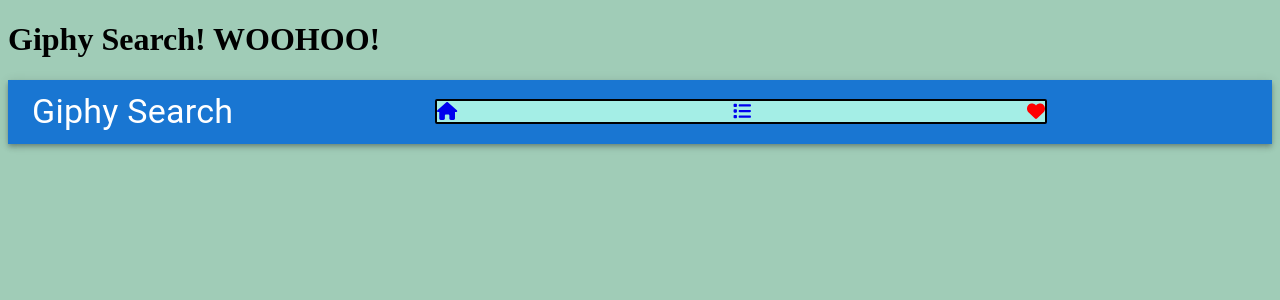
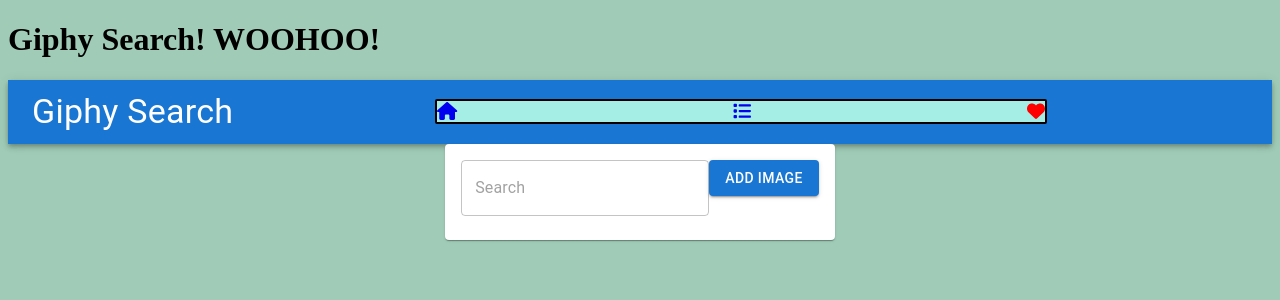
Before and after one commit to tmk-tran/group-giphy-saga-project, a React (Create React App) app: page / in a window 1280 px wide. Shown: the top 300 px of the page. Built offline with nearby package versions, Linux system fonts and the light colour scheme.

Commit message:
style changes, Home component

```diff
--- a/src/components/App/App.jsx
+++ b/src/components/App/App.jsx
@@ -23,7 +23,7 @@
                 <FontAwesomeIcon icon={faHome} size="1x" />{" "}
                 {/* Display the Home icon */}
               </Link>
-              <Link to="/form">
+              <Link to="/category">
                 {" "}
                 <FontAwesomeIcon icon={faList} size="1x" />{" "}
                 {/* Display the List icon */}
@@ -37,13 +37,11 @@
           </Toolbar>
         </AppBar>
         <Route exact path="/">
-          {/* need to fill in component here */}
+          <Form />
         </Route>
-        <Route exact path="/favorites">
+        <Route exact path="/category"></Route>
+        <Route path="/favorites">
           <FavoritesList />
-        </Route>
-        <Route path="/form">
-          <Form />
         </Route>
       </div>
     </Router>
--- /dev/null
+++ b/src/components/Form/Form.css
@@ -0,0 +1,5 @@
+.card {
+    display: flex;
+    justify-content: center;
+    flex-direction: row;
+}
--- a/src/components/Form/Form.jsx
+++ b/src/components/Form/Form.jsx
@@ -4,13 +4,14 @@
 import CardContent from "@mui/material/CardContent";
 import { TextField } from "@mui/material";
 import { useHistory } from "react-router-dom";
+import "./Form.css";
 
 
 export default function Form() {
     const history = useHistory();
 
     const handleClick = () => {
-        history.push(`/favorites`);
+        history.push(`/category`);
     }
 
     return (
```
Also changed, not shown: src/components/category/category.jsx (added, +26 -0 lines).
